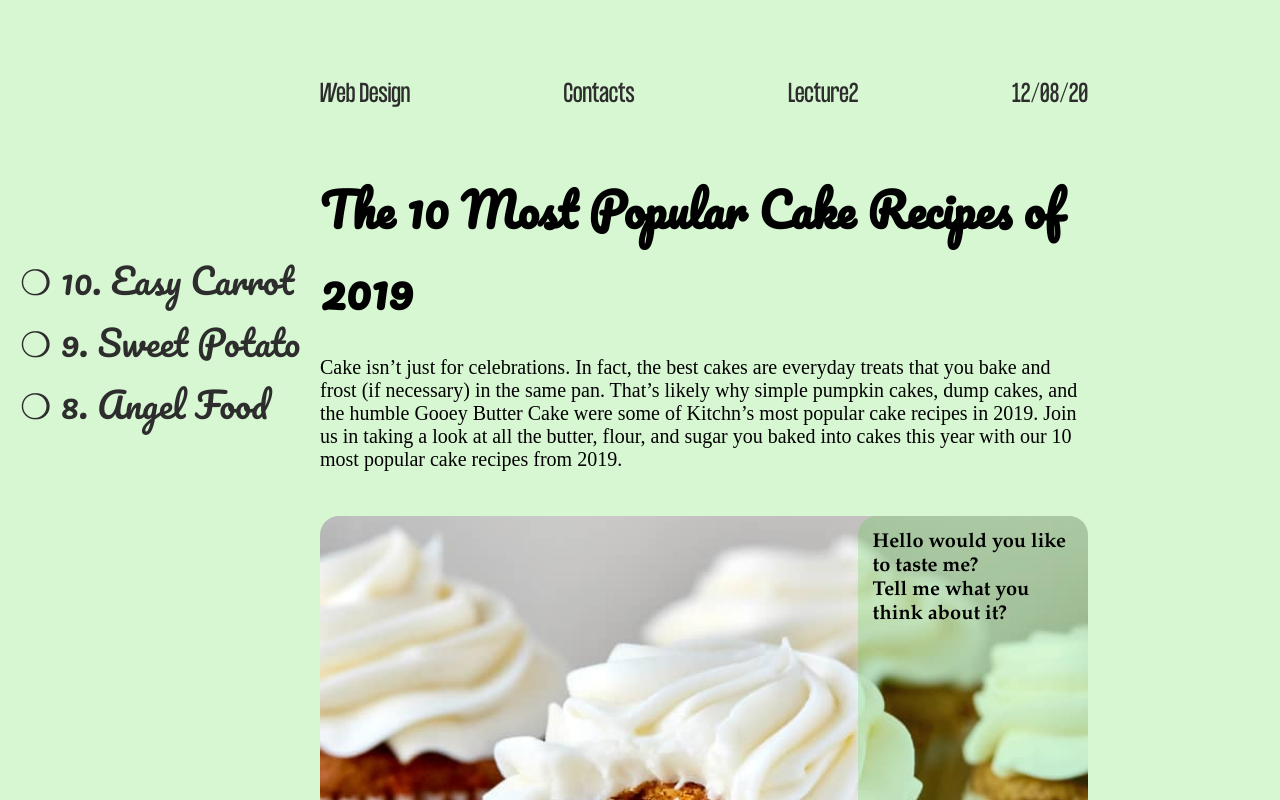
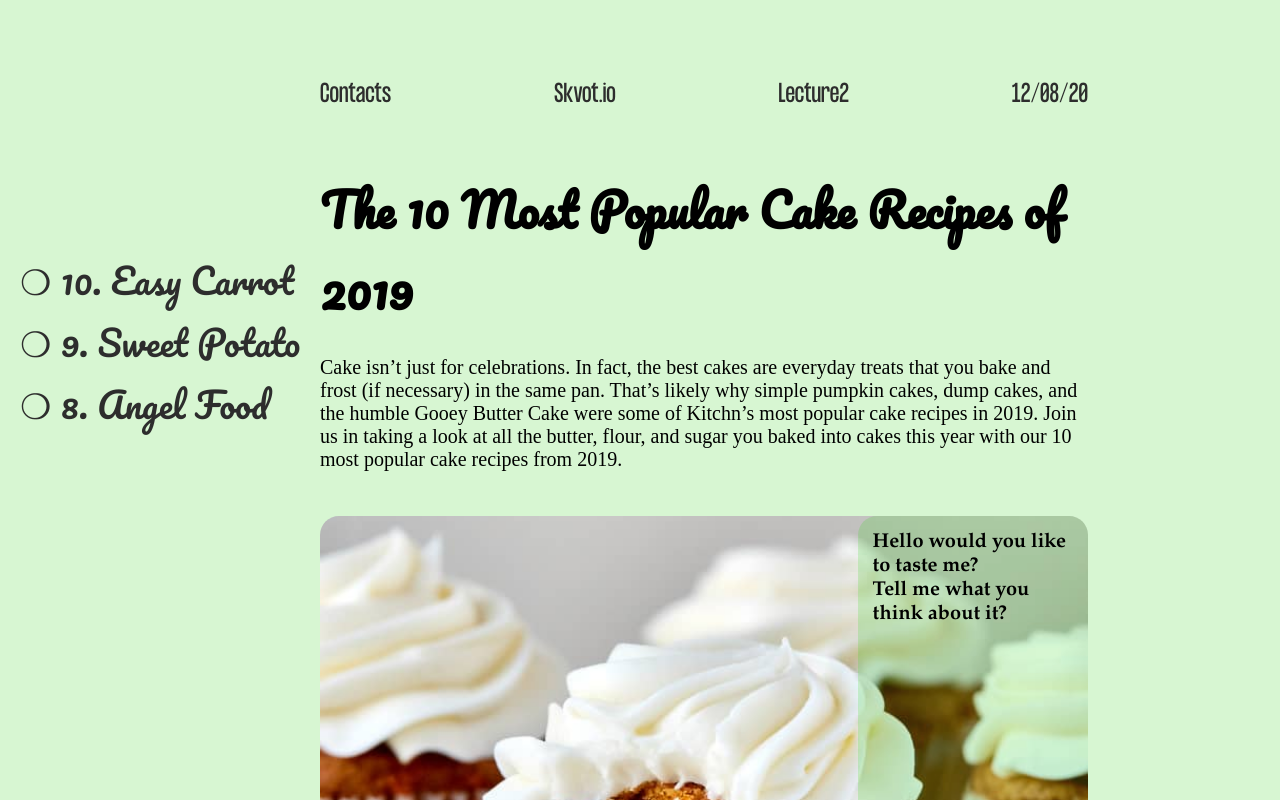
Before and after one commit to SimeonShulhin/hello, a plain HTML site: page index.html in a window 1280 px wide. Shown: the top 800 px of the page. Drawn offline with Linux system fonts and the light colour scheme; a web font is replaced by a local one.

Commit message:
Update index.html header

```diff
--- a/index.html
+++ b/index.html
@@ -17,14 +17,14 @@
   <header>
     <nav id="siteNavigation">
       <div class="site-navigation-item">
-        <a href="contacts.html">Web Design</a>
+        <a href="contacts.html">Contacts</a>
         <svg xmlns="http://www.w3.org/2000/svg" viewBox="0 0 114.73 4.66">
           <path d="M1 1c6.32 2.66 33.62 2.94 57 1.5C82.36 1 105.92 2 113.73 3.66" fill="none" stroke="#000" stroke-linecap="round" stroke-miterlimit="10" stroke-width="2"
             style="opacity: 1; stroke-dasharray: none; stroke-dashoffset: -114.049;"></path>
         </svg>
       </div>
       <div class="site-navigation-item">
-        <a href="#">Contacts</a>
+        <a href="#">Skvot.io</a>
         <svg xmlns="http://www.w3.org/2000/svg" viewBox="0 0 114.73 4.66">
           <path d="M1 1c6.32 2.66 33.62 2.94 57 1.5C82.36 1 105.92 2 113.73 3.66" fill="none" stroke="#000" stroke-linecap="round" stroke-miterlimit="10" stroke-width="2"
             style="opacity: 1; stroke-dasharray: none; stroke-dashoffset: -114.049;"></path>
```
